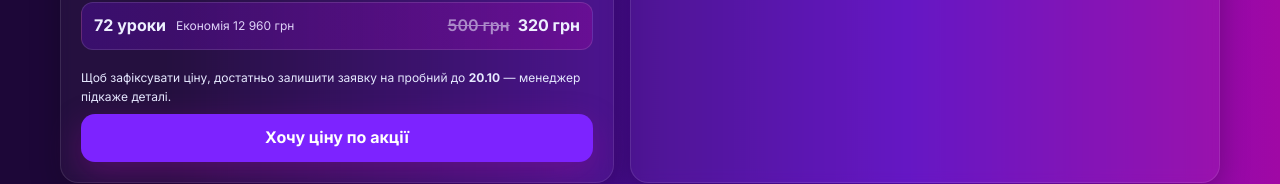
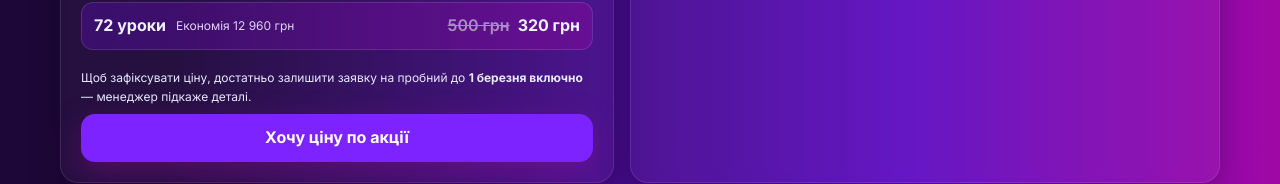
Before and after one commit to Ivan2330/english_app_info, a React (Vite) app in the folder frontend/: page /contacts in a window 1280 px wide. Shown: the part 613-797 px from the top of the page. Built offline with nearby package versions, Linux system fonts and the light colour scheme.

Commit message:
next update dates contacts

```diff
--- a/frontend/src/pages/Contacts.jsx
+++ b/frontend/src/pages/Contacts.jsx
@@ -153,7 +153,7 @@ export default function Contacts(){
 
             <div className="promo__foot">
               <div className="promo__note">
-                Щоб зафіксувати ціну, достатньо залишити заявку на пробний до <strong>20.10</strong> — менеджер підкаже деталі.
+                Щоб зафіксувати ціну, достатньо залишити заявку на пробний до <strong>1 березня включно</strong> — менеджер підкаже деталі.
               </div>
               <a href="#contact-form" className="btn btn-cta promo__cta" onClick={scrollToForm}>
                 Хочу ціну по акції
```
